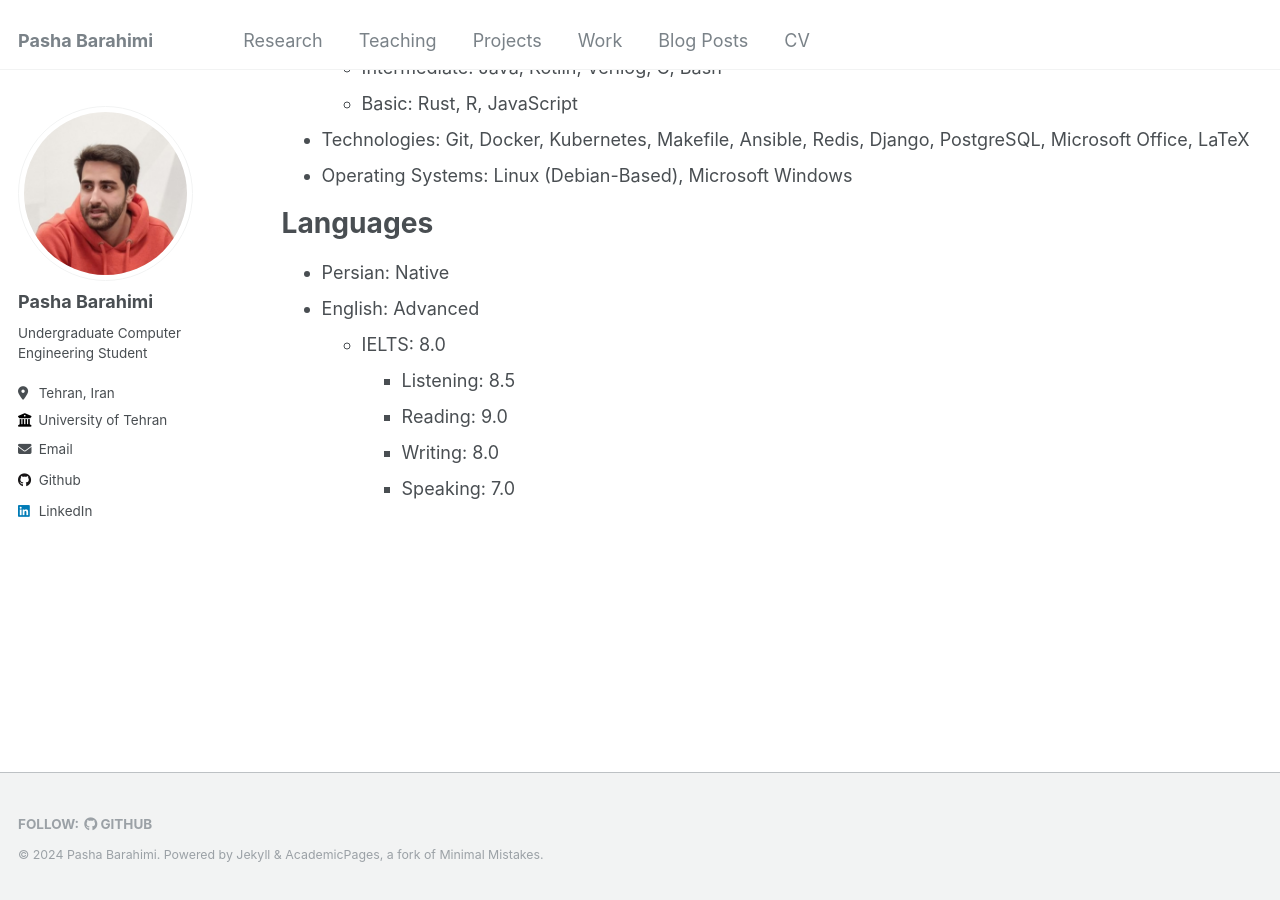
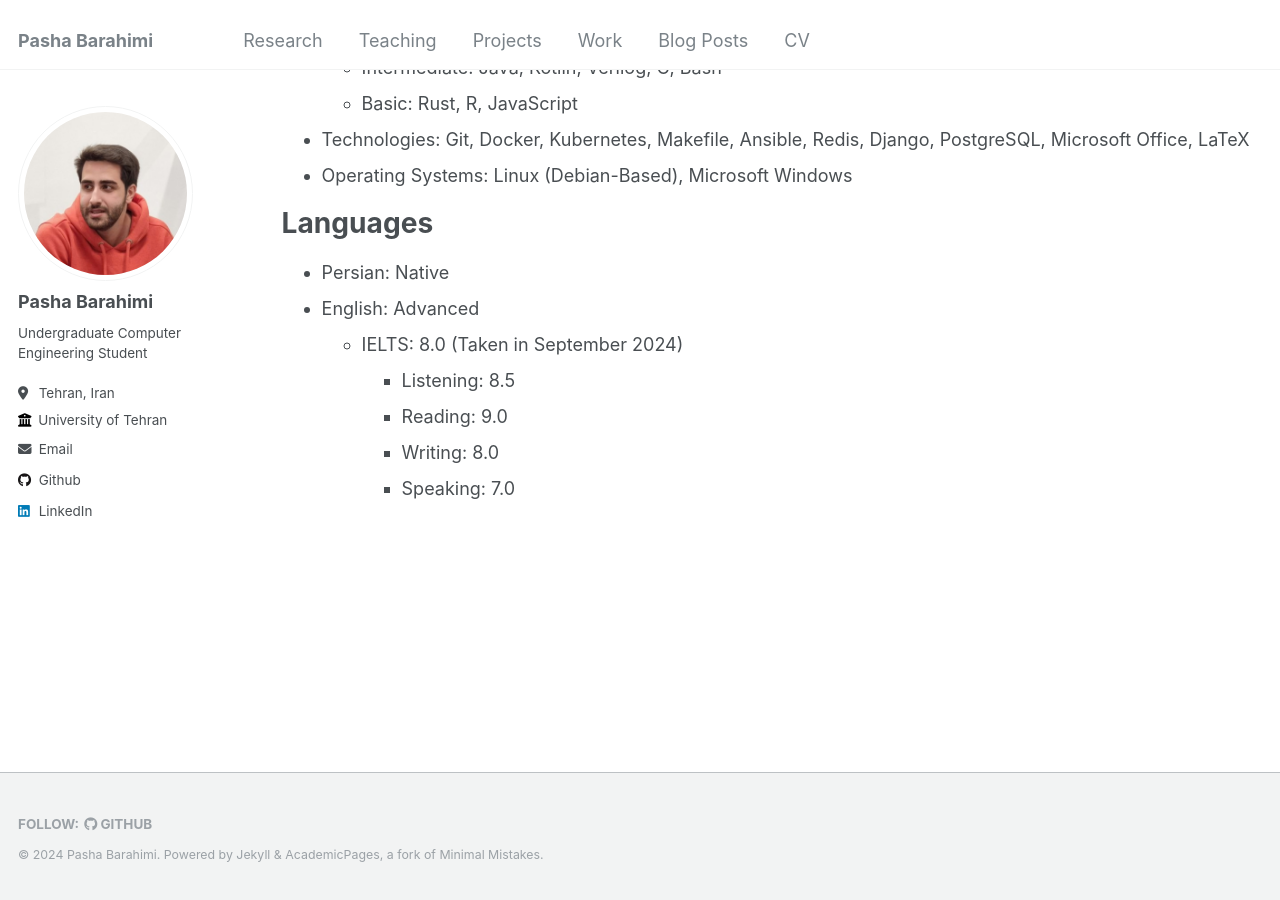
Before and after one commit to PashaBarahimi/PashaBarahimi.github.io, a Jekyll site: the page built from _pages/cv.md, in a window 1280 px wide and 900 px high, scrolled down 2198 px. Built offline with Jekyll 4.4.1, drawn with Linux system fonts in a browser that asks for light colours.

Commit message:
Update CV pdf version

```diff
--- a/_pages/cv.md
+++ b/_pages/cv.md
@@ -93,7 +93,7 @@ Languages
 
 * Persian: Native
 * English: Advanced
-  * IELTS: 8.0
+  * IELTS: 8.0 (Taken in September 2024)
     * Listening: 8.5
     * Reading: 9.0
     * Writing: 8.0
```
Also changed, not shown: 1 other file.
